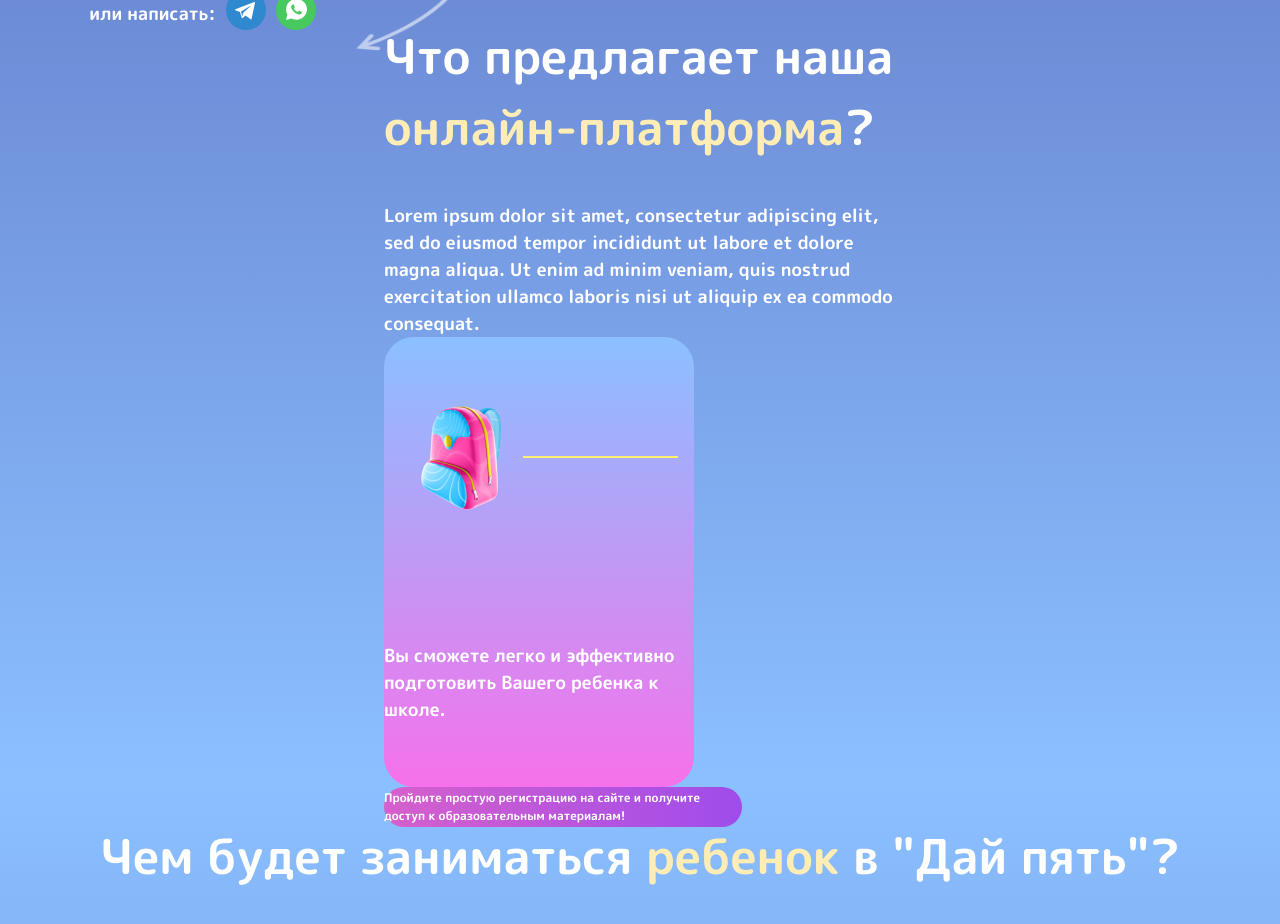
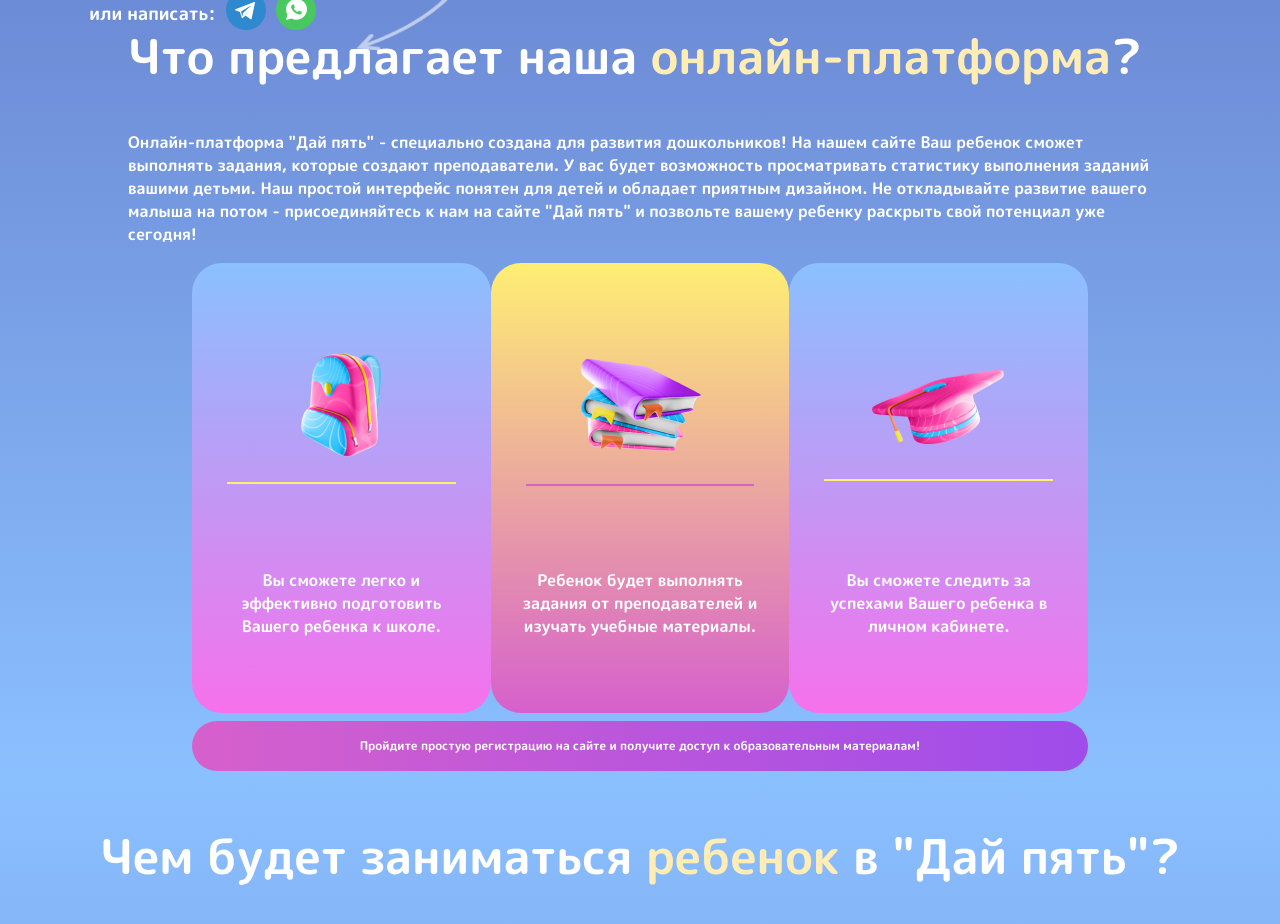
Before and after one commit to Dash-02/Preschoolers, a React (Create React App) app in the folder preschool-landing/: page / in a window 1280 px wide. Shown: the part 820-1744 px from the top of the page. Built offline with nearby package versions, Linux system fonts and the light colour scheme.

Commit message:
page-parents

```diff
--- a/preschool-landing/src/Pages/Parents.css
+++ b/preschool-landing/src/Pages/Parents.css
@@ -7,10 +7,38 @@
 
     display: flex;
     justify-content: center;
+    flex-wrap: wrap;
+}
+
+.content-parents {
+    width: 100%;
+    display: flex;
+    flex-wrap: wrap;
+    justify-content: center;
+}
+
+.parents-text {
+    width: 80%;
 }
 
 .cards {
+    display: flex;
+    justify-content: space-around;
     flex-direction: row;
+
+    width: 70%;
+}
+
+.card-wrapper {
+    display: flex;
+    flex-direction: column;
+    justify-content: space-around;
+    align-items: center;
+
+    width: 80%;
+    height: 35%;
+
+    margin-bottom: 25%;
 }
 
 .card {
@@ -21,14 +49,35 @@
     border-radius: 30px;
 
     display: flex;
+    align-items: center;
+    text-align: center;
+    flex-direction: column;
+    justify-content: center;
+}
+
+.card-second {
+    background: linear-gradient(to bottom, #FFEE73, #D660CC);
+    width: 310px;
+    height: 450px;
+
+    border-radius: 30px;
+
+    display: flex;
     justify-content: center;
     align-items: center;
+    text-align: center;
+    flex-direction: column;
+    .card-line {
+    background-color: #D660CC;
+    }
+}
 
-    flex-wrap: wrap;
+.card-text {
+    width: 80%;
 }
 
 .card-line {
-    width: 50%;
+    width: 85%;
     height: 2px;
     background-color: #FFEE73;
 }
@@ -40,7 +89,7 @@
     font-size: 18px;
 
     width: 70%;
-    height: 40px;
+    height: 50px;
 
     display: flex;
     justify-content: center;
@@ -55,4 +104,23 @@
     .banner span {
         font-size: 12px;
     }
+
+    .card-wrapper {
+        width: 90%;
+    }
 }
+
+@media (width <= 1200px) {
+}
+
+@media (width <= 1080px) {
+}
+
+@media (width <= 720px) {
+}
+
+@media (width <= 520px) {
+}
+
+@media (width <= 390px) {
+}
--- a/preschool-landing/src/Pages/Parents.jsx
+++ b/preschool-landing/src/Pages/Parents.jsx
@@ -7,14 +7,45 @@ import imgAcadem from '../assets/img/academic.png';
 function Parents() {
     return (
         <section className="parents">
-                <div className="content">
+            <div className="parents-text">
             <h1>Что предлагает наша <span className="yellow-text">онлайн-платформа</span>?</h1>
-                    <span>Lorem ipsum dolor sit amet, consectetur adipiscing elit, sed do eiusmod tempor incididunt ut labore et dolore magna aliqua. Ut enim ad minim veniam, quis nostrud exercitation ullamco laboris nisi ut aliquip ex ea commodo consequat.</span>
+                <span>
+                    Онлайн-платформа "Дай пять" - специально создана для развития дошкольников!
+                    На нашем сайте Ваш ребенок сможет выполнять задания, которые создают преподаватели. У вас будет возможность просматривать статистику выполнения заданий вашими детьми.
+                    Наш простой интерфейс понятен для детей и обладает приятным дизайном.
+                    Не откладывайте развитие вашего малыша на потом - присоединяйтесь к нам на сайте "Дай пять" и позвольте вашему ребенку раскрыть свой потенциал уже сегодня!
+                </span>
+            </div>
+            <div className="content-parents">
                 <div className="cards">
                     <div className="card">
+                        <div className="card-wrapper">
                             <img src={imgBag} alt="card" />
                             <div className="card-line"></div>
+                        </div>
+                        <div className="card-text">
                             <span>Вы сможете легко и эффективно подготовить Вашего ребенка к школе.</span>
+                        </div>
+                    </div>
+
+                    <div className="card-second">
+                    <div className="card-wrapper">
+                            <img src={imgBooks} alt="card" />
+                            <div className="card-line"></div>
+                        </div>
+                        <div className="card-text">
+                            <span>Ребенок будет выполнять задания от преподавателей и изучать учебные материалы.</span>
+                        </div>
+                    </div>
+
+                    <div className="card">
+                    <div className="card-wrapper">
+                            <img src={imgAcadem} alt="card" />
+                            <div className="card-line"></div>
+                        </div>
+                        <div className="card-text">
+                            <span>Вы сможете следить за успехами Вашего ребенка в личном кабинете.</span>
+                        </div>
                     </div>
                 </div>
                 <div className="banner">
```
Lines whose indentation alone changed are shown as unchanged.
